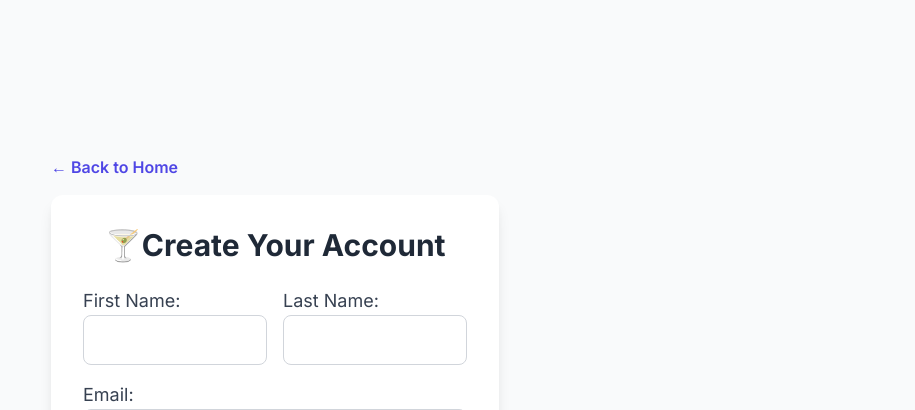
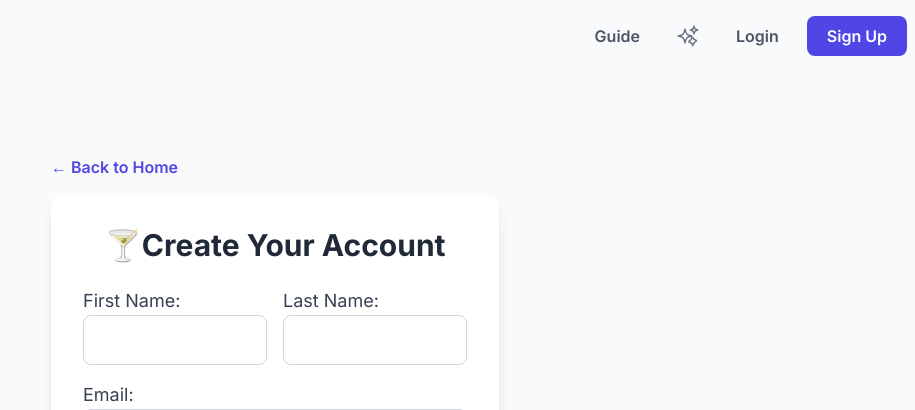
Before and after one commit to paulphysics/humanizeyouressay, a Flask app: page /signup in a window 1280 px wide. Shown: the top 410 px of the page, without its empty margins (365-1280 px from the left). Run offline with Flask 3, Linux system fonts and the light colour scheme; parts of the project's set-up code (start-up, migrations or seed data) failed here and were passed over; some libraries are stand-ins or nearby versions.

Commit message:
Update style.css

```diff
--- a/static/css/style.css
+++ b/static/css/style.css
@@ -280,3 +280,10 @@ pre:hover .code-copy-btn { opacity: 1; }
     box-shadow: 0 0 8px 2px rgba(34, 211, 238, 0.5) !important; /* This creates the fuzzy glow */
     outline: none !important;
 }
+
+/* ✅ FIX: Force the desktop menu to be visible on large screens */
+@media (min-width: 1024px) {
+    #mobile-menu {
+        display: flex !important;
+    }
+}
```
